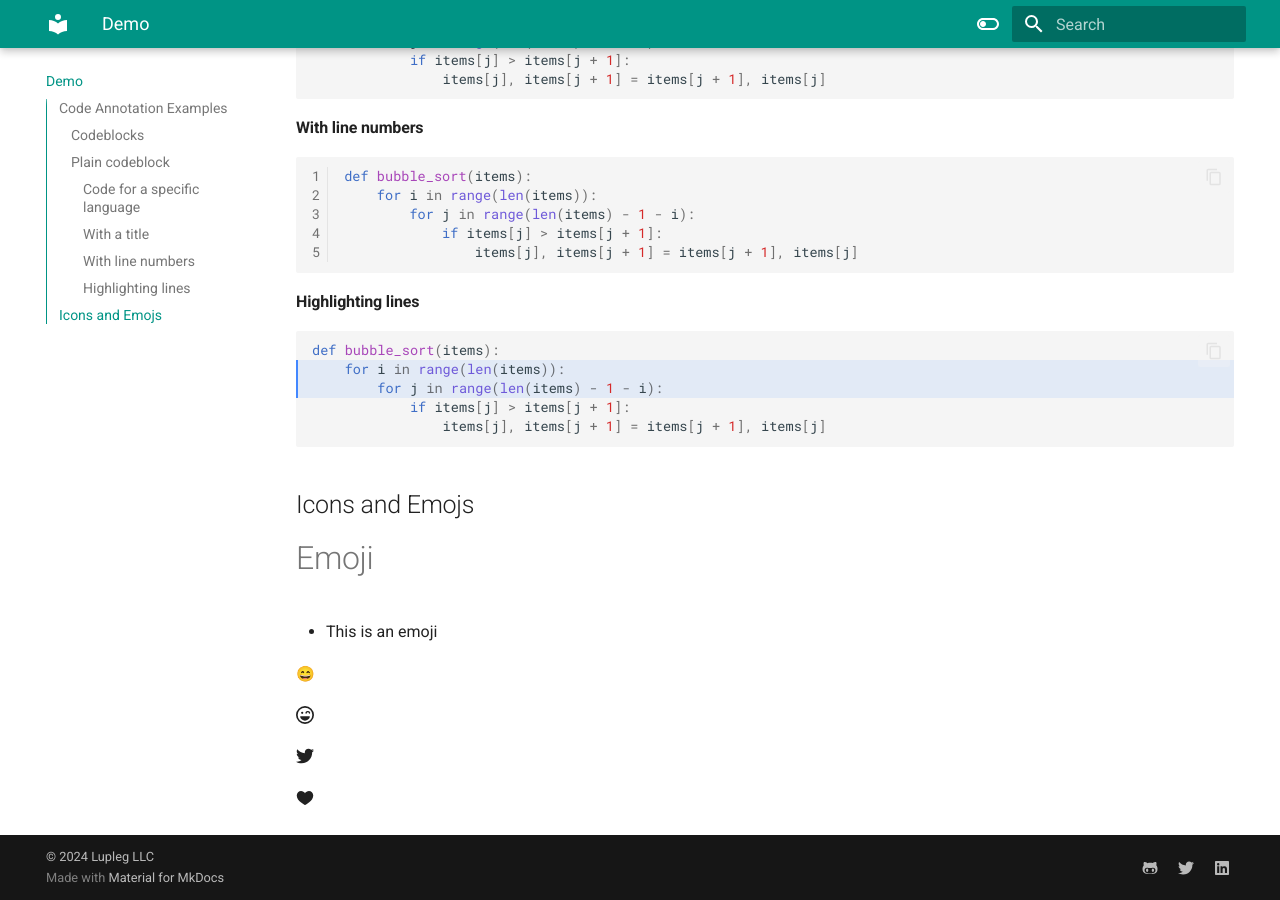
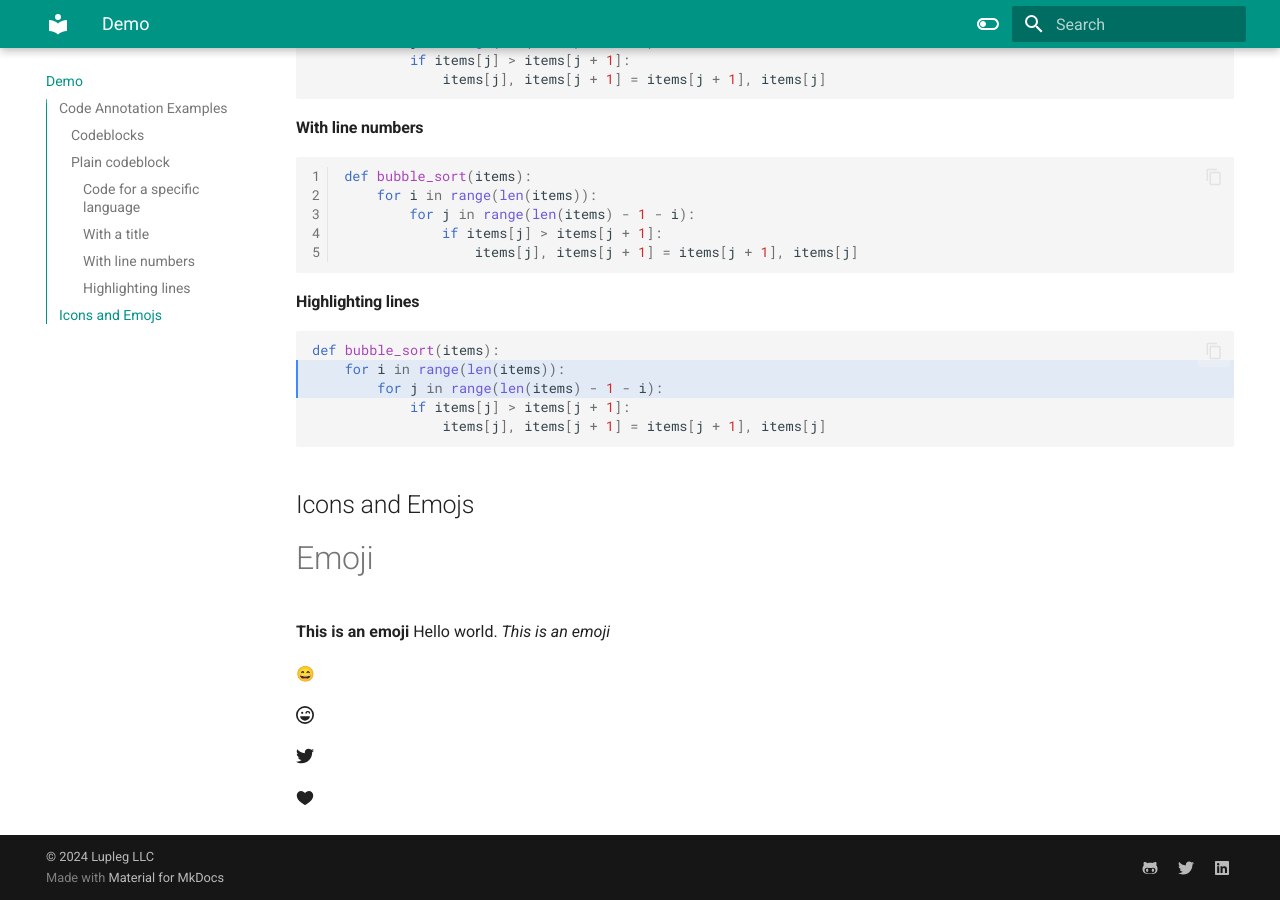
Before and after one commit to Lupleg/Test-nextjs, an MkDocs documentation site: the page built from docs/demo.md, in a window 1280 px wide and 900 px high, scrolled down 887 px. Built offline with MkDocs 1.6.1 and Material for MkDocs 9.7.7, drawn with Linux system fonts in a browser that asks for light colours; emoji names are drawn with the system emoji font.

```diff
--- a/docs/demo.md
+++ b/docs/demo.md
@@ -59,7 +59,8 @@ def bubble_sort(items):
 
 ## Icons and Emojs
 # Emoji
-- This is an emoji
+**This is an emoji** Hello world.
+_This is an emoji_
 
 :smile:
 
```
